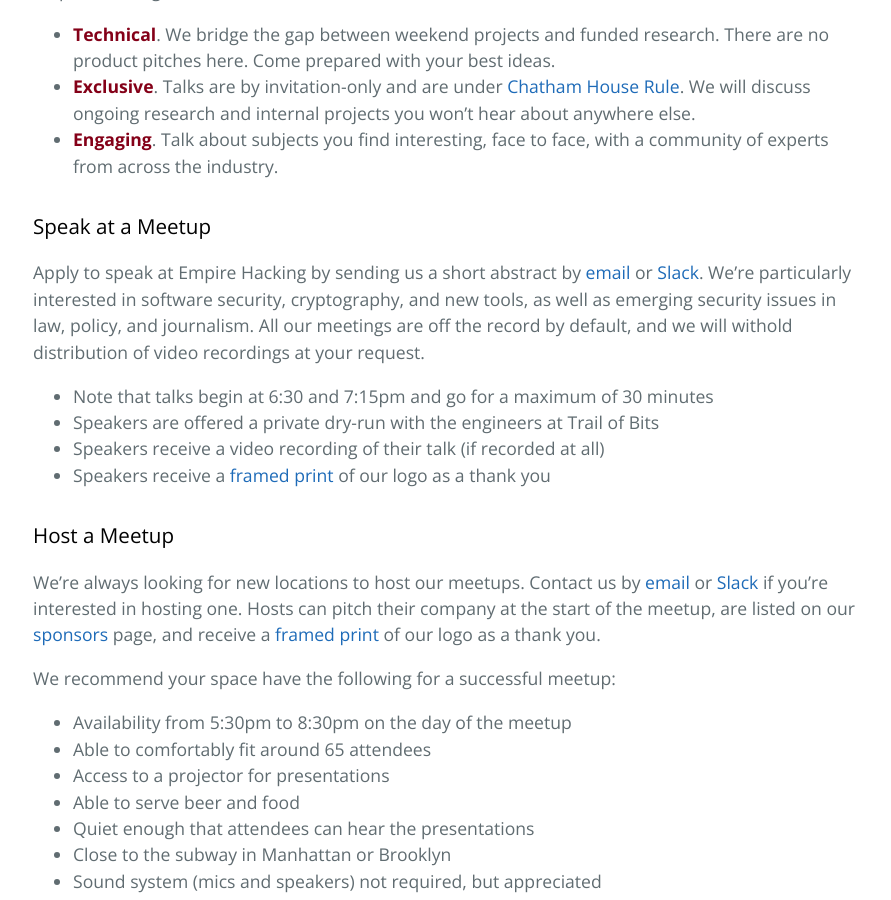
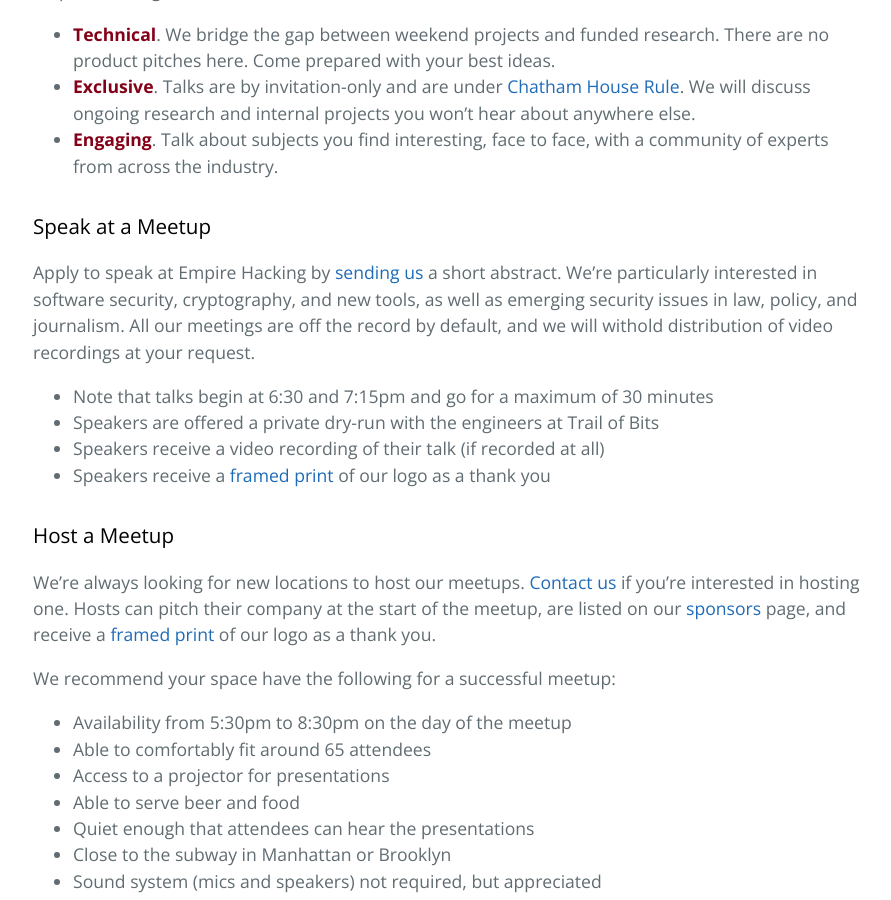
Before and after one commit to trailofbits/empirehacking.nyc, a Jekyll site: the page built from about.md, in a window 1280 px wide and 900 px high, scrolled down 480 px. Shown: the whole window, without its empty margins (191-1082 px from the left). Built offline with Jekyll 4.4.1, drawn with Linux system fonts in a browser that asks for light colours.

Commit message:
better contact info

```diff
--- a/about.md
+++ b/about.md
@@ -17,7 +17,7 @@ Empire Hacking has been successful because it is:
 
 ### Speak at a Meetup
 
-Apply to speak at Empire Hacking by sending us a short abstract by [email](mailto:dan@trailofbits.com) or [Slack](https://empireslacking.herokuapp.com). We're particularly interested in software security, cryptography, and new tools, as well as emerging security issues in law, policy, and journalism. All our meetings are off the record by default, and we will withold distribution of video recordings at your request.
+Apply to speak at Empire Hacking by [sending us](empirehacking@trailofbits.com) a short abstract. We're particularly interested in software security, cryptography, and new tools, as well as emerging security issues in law, policy, and journalism. All our meetings are off the record by default, and we will withold distribution of video recordings at your request.
 
 * Note that talks begin at 6:30 and 7:15pm and go for a maximum of 30 minutes
 * Speakers are offered a private dry-run with the engineers at Trail of Bits
@@ -26,7 +26,7 @@ Apply to speak at Empire Hacking by sending us a short abstract by [email](mailt
 
 ### Host a Meetup
 
-We're always looking for new locations to host our meetups. Contact us by [email](mailto:dan@trailofbits.com) or [Slack](https://empireslacking.herokuapp.com) if you're interested in hosting one. Hosts can pitch their company at the start of the meetup, are listed on our [sponsors](https://www.meetup.com/Empire-Hacking/sponsors/) page, and receive a [framed print](https://www.instagram.com/p/BIaUEJ5Alij/) of our logo as a thank you.
+We're always looking for new locations to host our meetups. [Contact us](empirehacking@trailofbits.com) if you're interested in hosting one. Hosts can pitch their company at the start of the meetup, are listed on our [sponsors](https://www.meetup.com/Empire-Hacking/sponsors/) page, and receive a [framed print](https://www.instagram.com/p/BIaUEJ5Alij/) of our logo as a thank you.
 
 We recommend your space have the following for a successful meetup:
 
```
Also changed, not shown: faq.md (+1 -1 lines).
